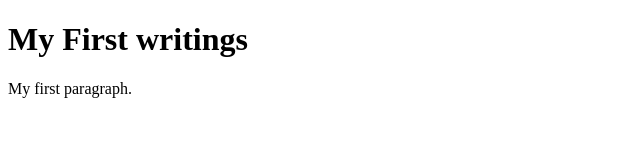
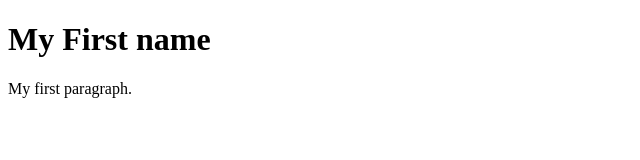
Before and after one commit to aaki1909/assignment-1, a plain HTML site: page index.html in a window 1280 px wide. Shown: the whole page, without its empty margins (0-640 px from the left). Drawn offline with Linux system fonts and the light colour scheme.

Commit message:
Revert "modified file"
This reverts commit 9fbb589e524937b34260c0b160f3792a604c38b3.

```diff
--- a/index.html
+++ b/index.html
@@ -2,7 +2,7 @@
 <html>
 <body>
 
-<h1>My First writings</h1>
+<h1>My First name</h1>
 <p>My first paragraph.</p>
 
 </body>
```
